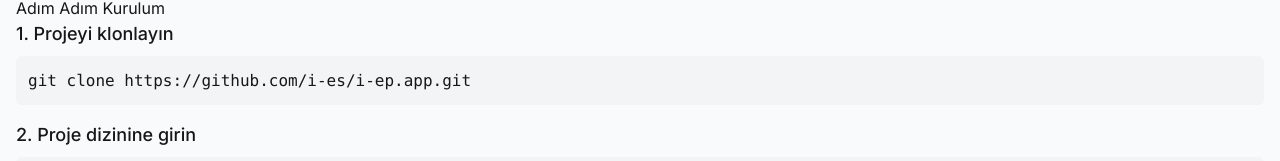
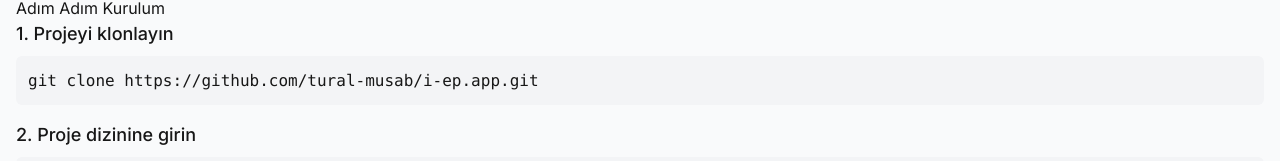
Before and after one commit to tural-musab/i-ep.app, a Next.js app: page /docs/guides/getting-started in a window 1280 px wide. Shown: the part 415-576 px from the top of the page. Built offline with nearby package versions, Linux system fonts and the light colour scheme.

Commit message:
GitHub repo adresini i-es'den tural-musab'a değiştirdim

```diff
--- a/src/app/docs/guides/getting-started/page.tsx
+++ b/src/app/docs/guides/getting-started/page.tsx
@@ -53,7 +53,7 @@ export default function GettingStartedGuidePage() {
 
             <h3 className="text-lg font-medium mb-2">1. Projeyi klonlayın</h3>
             <div className="bg-gray-100 p-3 rounded-md">
-              <code>git clone https://github.com/i-es/i-ep.app.git</code>
+              <code>git clone https://github.com/tural-musab/i-ep.app.git</code>
             </div>
 
             <h3 className="text-lg font-medium mb-2 mt-4">2. Proje dizinine girin</h3>
--- a/src/app/docs/guides/page.tsx
+++ b/src/app/docs/guides/page.tsx
@@ -82,7 +82,7 @@ export default function GuidesDocsPage() {
         <div className="mt-10">
           <a
             className="px-4 py-2 bg-blue-600 text-white rounded hover:bg-blue-700 inline-flex items-center"
-            href="https://github.com/i-es/i-ep.app"
+            href="https://github.com/tural-musab/i-ep.app"
             target="_blank"
             rel="noreferrer"
           >
--- a/src/app/docs/page.tsx
+++ b/src/app/docs/page.tsx
@@ -49,7 +49,7 @@ export default function DocsPage() {
           <ol className="list-decimal pl-6 space-y-3">
             <li>
               <strong>Projeyi Klonla:</strong>
-              <pre className="bg-gray-100 p-2 mt-1 rounded">git clone https://github.com/i-es/i-ep.app.git</pre>
+              <pre className="bg-gray-100 p-2 mt-1 rounded">git clone https://github.com/tural-musab/i-ep.app.git</pre>
             </li>
             <li>
               <strong>Bağımlılıkları Yükle:</strong>
```
Also changed, not shown: 1 other file (tests, documents, lock files or other folders).
